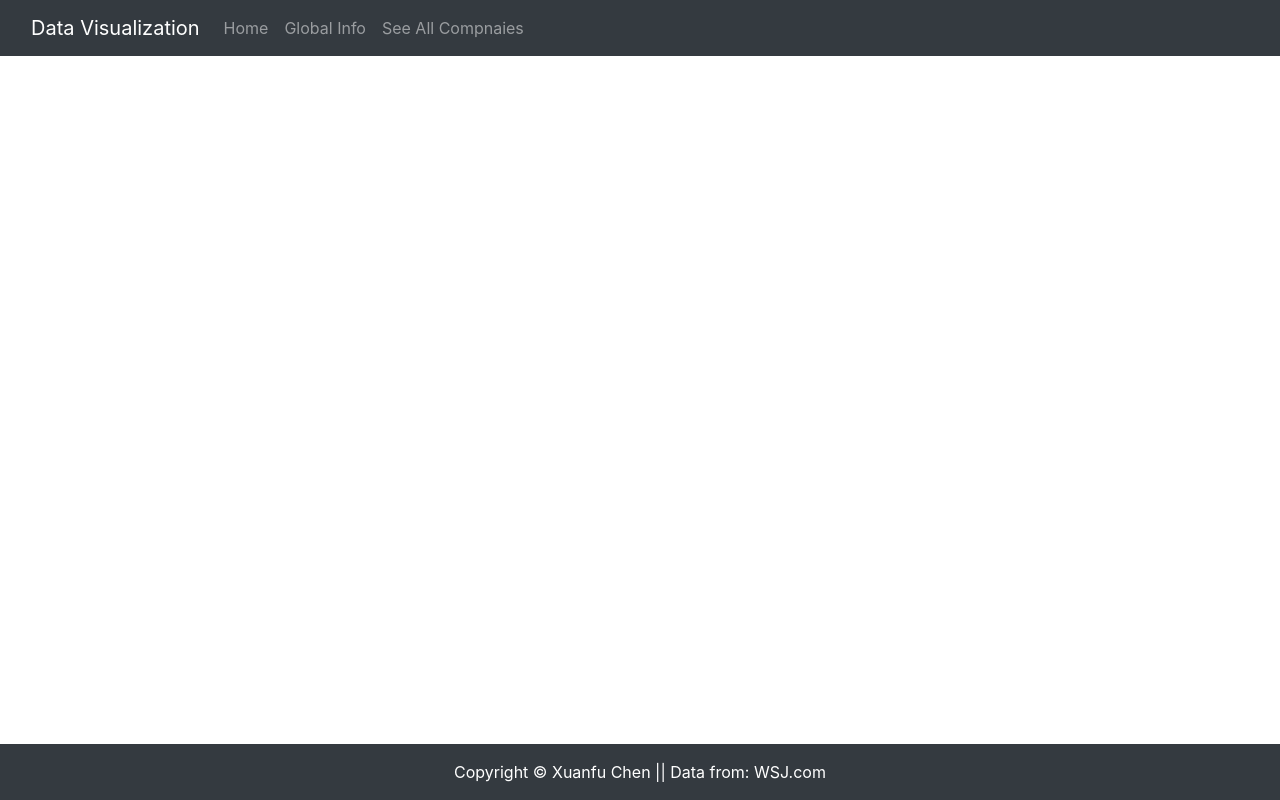
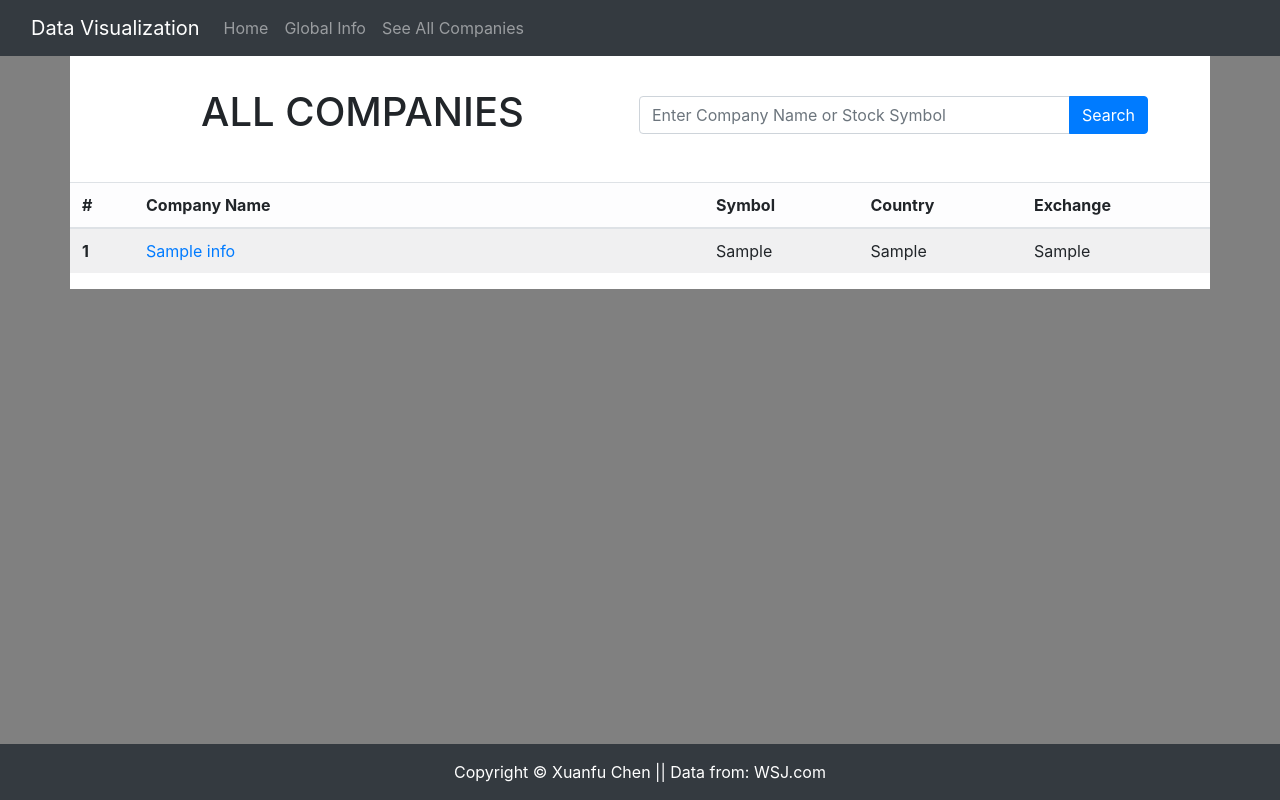
Before and after one commit to xuanfuchen/Data_visualization, a Django app: page /nasdaq/company_list/ in a window 1280 px wide. Run offline with Django 4.2, Linux system fonts and the light colour scheme; tables that the repository leaves empty hold one stand-in row (values such as "Sample post"); parts of the project's set-up code (start-up, migrations or seed data) failed here and were passed over; some libraries are stand-ins or nearby versions.

Commit message:
add features to All Companies page
-add CompanyDetail.html

-add content to companyList.html

-add href feature to company names in company list

```diff
--- a/stock_visualization/nasdaq_stock/templates/base.html
+++ b/stock_visualization/nasdaq_stock/templates/base.html
@@ -8,10 +8,12 @@
     <script src="https://cdn.jsdelivr.net/npm/popper.js@1.16.1-lts/dist/umd/popper.min.js"></script>
     <link rel="stylesheet" href="{% static 'bootstrap/css/bootstrap.min.css' %}">
     <script src="{% static 'bootstrap/js/bootstrap.min.js' %}"></script>
+
     <!-- import echart library -->
     <script src="https://cdn.jsdelivr.net/npm/echarts@5.3.2/dist/echarts.min.js"></script>
     <script src="https://cdn.jsdelivr.net/npm/echarts@5.3.2/dist/echarts.js.map"></script>
     <script src="{% static 'js/theme/dark_theme.js' %}"></script>
+
     <!-- leave space for website title -->
     <title>{% block title %}{% endblock %}</title>
 </head>
--- a/stock_visualization/nasdaq_stock/templates/contents/companyList.html
+++ b/stock_visualization/nasdaq_stock/templates/contents/companyList.html
@@ -9,8 +9,78 @@ Data Visualization
 {% block content %}
 <!-- css for the page (sometimes runserver is not response to the updates in static file for some reason) -->
 <style>
+body {
+    background-color: gray;
+}
+
+#main_div {
+    margin-left: 100px;
+    margin-right: 100px;
+    background-color: white;
+    /* border: solid; */
+}
+
+#title{
+    margin-left: 10px;
+    width: fit-content;
+}
+
+.table {
+  table-layout: auto;
+}
+
+#name_th {
+ width: 50%;
+}
+/*
+div {
+    border: solid;
+} */
 </style>
+<div class="container mx-auto" id="main_div">
+    <div class="row mx-auto w-auto p-3" id="title">
+        <div class="col-auto mt-3 align-items-center mx-auto">
+            <h1>ALL COMPANIES</h1>
+        </div>
+        <div class=" col-auto input-group mb-3 mt-4 mr-3 w-50">
+            <input type="text" class="form-control" placeholder="Enter Company Name or Stock Symbol"
+                aria-describedby="basic-addon2">
 
+            <div class="input-group-append">
+                <button class="btn btn-primary" type="button">Search</button>
+            </div>
+        </div>
+    </div>
+    <div class="row mt-3 list-group">
+        <table class="table table-striped table-light">
+            <thead>
+                <tr>
+                    <th scope="col">#</th>
+                    <th scope="col" id="name_th">Company Name</th>
+                    <th scope="col">Symbol</th>
+                    <th scope="col">Country</th>
+                    <th scope="col">Exchange</th>
+                </tr>
+            </thead>
+            <tbody>
+                {% for company in companies %}
+                <tr>
+                    <th scope="row">{{ company.company_id }}</th>
+                    <td>
+                        <a href="{% url 'company_list' company.stock_symbol %}">{{ company.company_name }}</a>
+                    </td>
+                    <td>{{ company.stock_symbol }}</td>
+                    <td>{{ company.country }}</td>
+                    <td>{{ company.exchange }}</td>
+                </tr>
+                {% endfor %}
+            </tbody>
+        </table>
+        <!-- {% for company in companies %}
+            <a href="{% url 'company_list' company.stock_symbol %}" class="list-group-item list-group-item-action list-group-item-secondary">{{company.company_name}}</a>
+        {% endfor %} -->
+    </div>
+</div>
 <!--------------------------------------------------- page --------------------------------------------------->
 
 
--- a/stock_visualization/nasdaq_stock/templates/contents/main.html
+++ b/stock_visualization/nasdaq_stock/templates/contents/main.html
@@ -147,7 +147,10 @@ Data Visualization
                 source: lineChartData
             },
             xAxis: { type: 'category' },
-            yAxis: { gridIndex: 0 },
+            yAxis: {
+                gridIndex: 0,
+                scale: true
+            },
             series: [
                 {
                     type: 'line',
--- a/stock_visualization/nasdaq_stock/templates/header.html
+++ b/stock_visualization/nasdaq_stock/templates/header.html
@@ -2,14 +2,14 @@
 <nav class="navbar navbar-expand-lg navbar-dark bg-dark">
   <div class="container-fluid">
     <div class="navbar-header">
-        <a class="navbar-brand" href="http://127.0.0.1:8000/nasdaq/main/">Data Visualization</a>
+      <a class="navbar-brand" href="{% url 'main' %}">Data Visualization</a>
     </div>
     <div class="collapse navbar-collapse" id="navbarNavAltMarkup">
       <div class="navbar-nav">
-        <a class="nav-item nav-link" href="http://127.0.0.1:8000/nasdaq/main/">Home <span class="sr-only">(current)</span></a>
-        <a class="nav-item nav-link" href="http://127.0.0.1:8000/nasdaq/maps/">Global Info</a>
-        <a class="nav-item nav-link" href="http://127.0.0.1:8000/nasdaq/company_list/">See All Compnaies</a>
+        <a class="nav-item nav-link" href="{% url 'main' %}">Home <span class="sr-only">(current)</span></a>
+        <a class="nav-item nav-link" href="{% url 'maps' %}">Global Info</a>
+        <a class="nav-item nav-link" href="{% url 'companyList' %}">See All Companies</a>
       </div>
-
+    </div>
   </div>
 </nav>
--- a/stock_visualization/nasdaq_stock/urls.py
+++ b/stock_visualization/nasdaq_stock/urls.py
@@ -2,7 +2,8 @@ from django.urls import path
 from nasdaq_stock import views
 
 urlpatterns = [
-    path('main/', views.main),
-    path('maps/', views.macroMap),
-    path('company_list/', views.companyList)
+    path('main/', views.main, name = 'main'),
+    path('maps/', views.macroMap, name = 'maps'),
+    path('company_list/', views.companyList, name = 'companyList'),
+    path('company_list/<str:symbol>/', views.companyDetail, name='company_list')
 ]
--- a/stock_visualization/nasdaq_stock/views.py
+++ b/stock_visualization/nasdaq_stock/views.py
@@ -146,4 +146,18 @@ def macroMap(request):
 
 
 def companyList(request):
-    return render(request, 'contents/companyList.html')
+    # get all company info from model CompanyInfo
+    companies = CompanyInfo.objects.all()
+
+    dbData = {
+        "companies": companies,
+    }
+
+    return render(request, 'contents/companyList.html', dbData)
+
+def companyDetail(request, symbol):
+    companyDetail = CompanyInfo.objects.get(stock_symbol = symbol)
+    dbData = {
+        "companyDetail": companyDetail,
+    }
+    return render(request, 'contents/companyDetail.html', dbData)
```
Also changed, not shown: stock_visualization/nasdaq_stock/templates/contents/companyDetail.html (added, +53 -0 lines).
